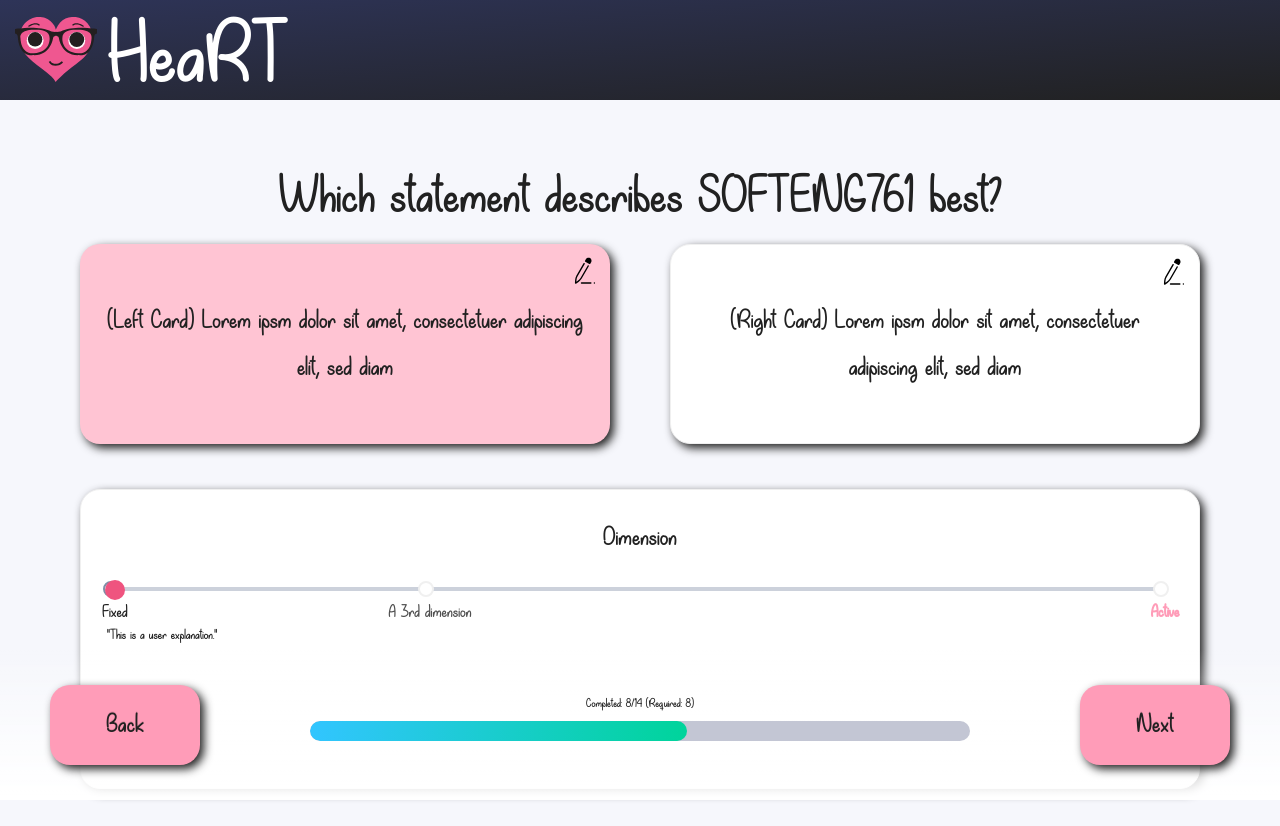
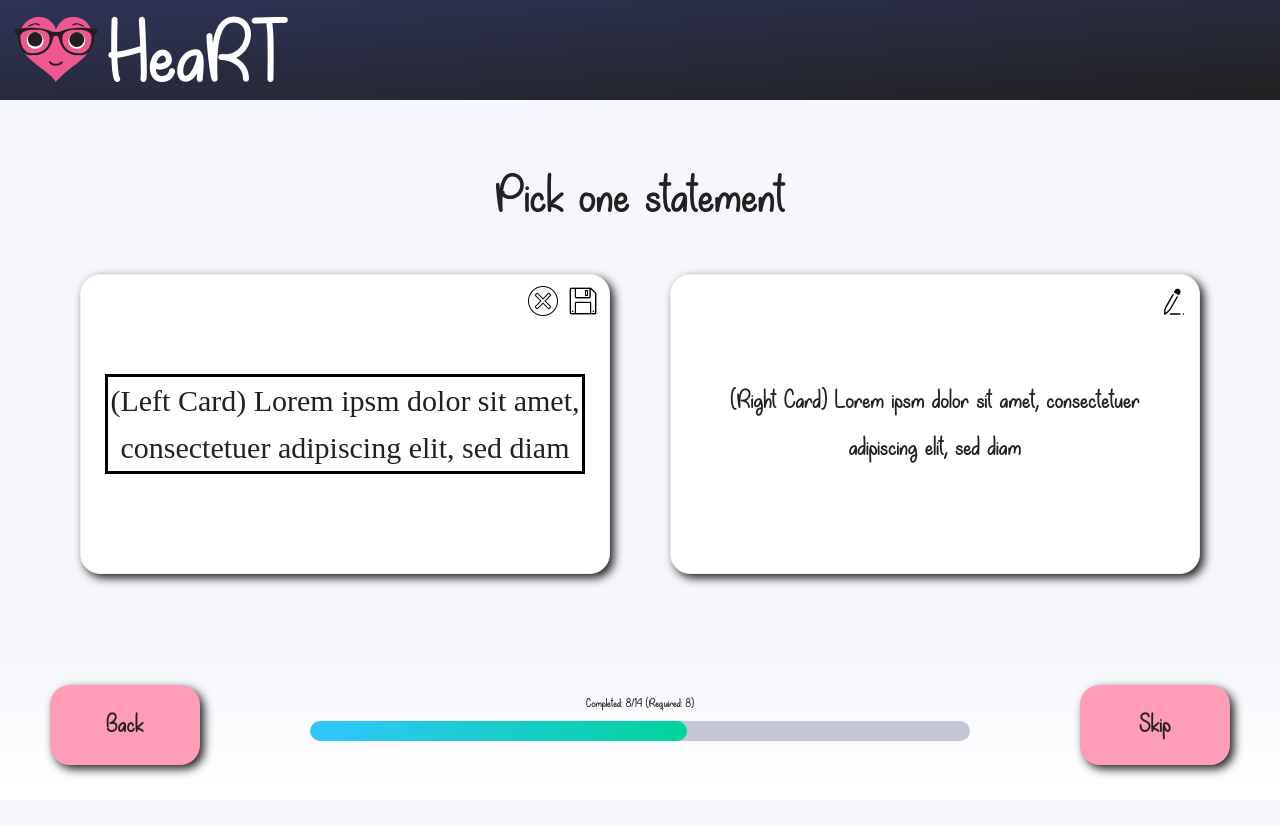
Before and after one commit to HeartUoA/HeaRT, a React (Create React App) app: page /DisplayCards in a window 1280 px wide. Both pictures are taken after a click on the picture 584 px from the left and 300 px from the top of the page. Shown: the top 826 px of the page. After the commit the page ends 800 px from the top, so only its background shows below. Built offline with nearby package versions, Linux system fonts and the light colour scheme.

Commit message:
fix(display cards): edit cards no longer conflicts with clicking cards event handler

```diff
--- a/src/pages/DisplayCards.tsx
+++ b/src/pages/DisplayCards.tsx
@@ -88,18 +88,27 @@ const DisplayCards: React.FC = () => {
     }
   };
 
-  const onEditClick = (side: CardSide, cancel: boolean) => {
+  const onEditClick = (
+    event: React.MouseEvent,
+    side: CardSide,
+    cancel: boolean
+  ) => {
+    console.log("Edit button clicked");
+    event.stopPropagation();
+
     let textElement;
     switch (side) {
       case CardSide.Left:
         textElement = document.getElementById("leftCardEdit");
         if (!!textElement && !cancel) {
+          console.log("Left clicked");
           setLeftState({
             text: textElement.innerText,
             isEditing: !leftState.isEditing,
             isSelected: leftState.isSelected,
           });
         } else {
+          console.log("Left clicked");
           setLeftState({ ...leftState, isEditing: !leftState.isEditing });
         }
         break;
@@ -169,7 +178,7 @@ const DisplayCards: React.FC = () => {
                   src={leftState.isEditing ? save : edit}
                   className={leftState.isEditing ? "Save" : "Edit"}
                   alt="edit"
-                  onClick={() => onEditClick(CardSide.Left, false)}
+                  onClick={(event) => onEditClick(event, CardSide.Left, false)}
                 />
               </Tooltip>
               {leftState.isEditing ? (
@@ -179,7 +188,9 @@ const DisplayCards: React.FC = () => {
                       src={cancel}
                       className="Cancel"
                       alt="cancel"
-                      onClick={() => onEditClick(CardSide.Left, true)}
+                      onClick={(event) =>
+                        onEditClick(event, CardSide.Left, true)
+                      }
                     />
                   </Tooltip>
                   <div
@@ -211,7 +222,7 @@ const DisplayCards: React.FC = () => {
                   src={rightState.isEditing ? save : edit}
                   className={rightState.isEditing ? "Save" : "Edit"}
                   alt="edit"
-                  onClick={() => onEditClick(CardSide.Right, false)}
+                  onClick={(event) => onEditClick(event, CardSide.Right, false)}
                 />
               </Tooltip>
               {rightState.isEditing ? (
@@ -221,7 +232,9 @@ const DisplayCards: React.FC = () => {
                       src={cancel}
                       className="Cancel"
                       alt="cancel"
-                      onClick={() => onEditClick(CardSide.Right, true)}
+                      onClick={(event) =>
+                        onEditClick(event, CardSide.Right, true)
+                      }
                     />
                   </Tooltip>
                   <div
```
